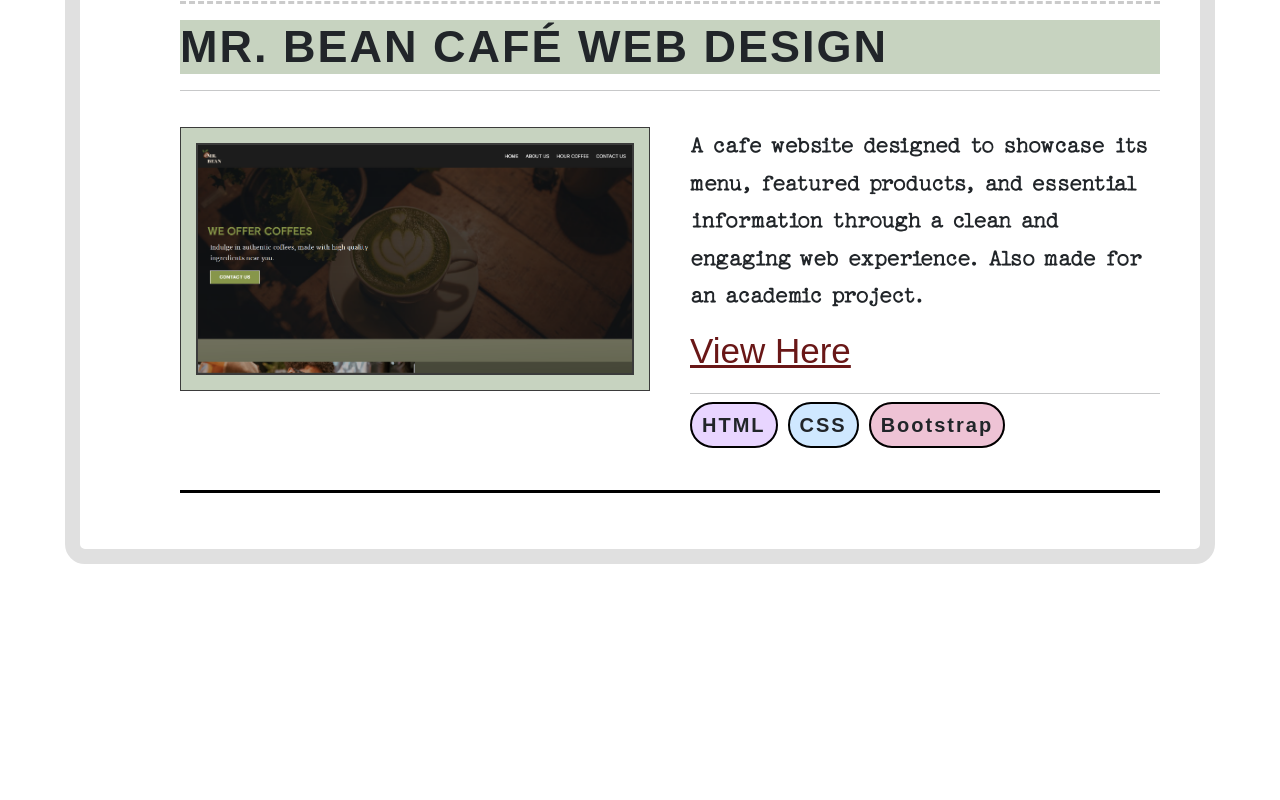
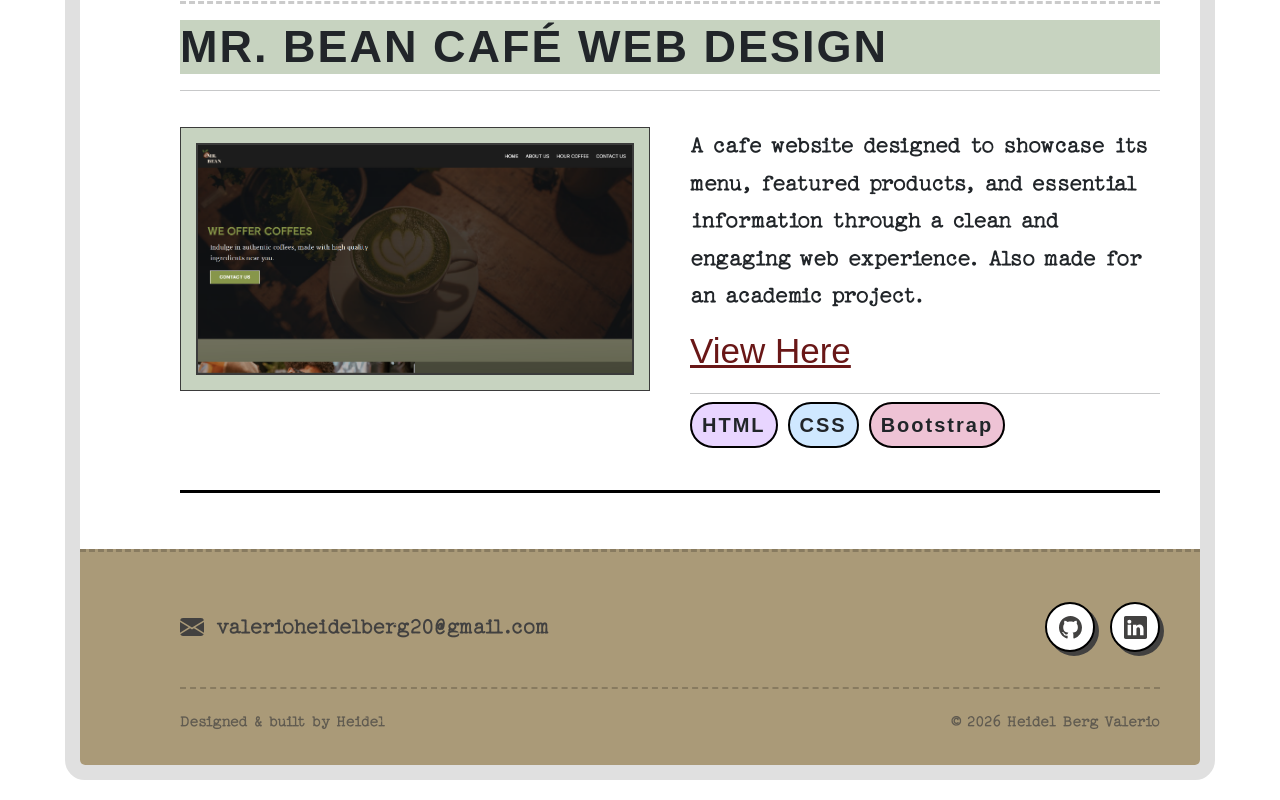
Before and after one commit to HeidelV/valerio-portfolio, a React (Vite) app: page / in a window 1280 px wide. Shown: the part 2687-3487 px from the top of the page. Before the commit the page ends 3271 px from the top, so only its background shows below. Built offline with nearby package versions, Linux system fonts and the light colour scheme; a web font is replaced by a local one.

Commit message:
CREATED THE FOOTER

```diff
--- a/src/App.jsx
+++ b/src/App.jsx
@@ -5,6 +5,7 @@ import { BrowserRouter, Routes, Route } from "react-router-dom";
 import Navbar from "./components/Navbar/Navbar.jsx";
 import Home from "./pages/Home/Home.jsx";
 import MyWorks from "./pages/myWorks/my-works.jsx";
+import Footer from "./components/Footer/Footer.jsx";
 
 function App() {
 
@@ -13,6 +14,7 @@ function App() {
       <Navbar />
       <Home />
       <MyWorks />
+      <Footer />
     </BrowserRouter>
   );
 }
--- /dev/null
+++ b/src/components/Footer/Footer.css
@@ -0,0 +1,104 @@
+.footer {
+    width: 100%;
+    padding: 50px 40px 30px 100px;
+    box-sizing: border-box;
+    background-color: #aa9a78;
+    border-top: 3px dashed rgba(0, 0, 0, 0.2);
+}
+
+.footer-content {
+    max-width: 1200px;
+    margin: 0 auto;
+}
+
+.footer-contact {
+    display: flex;
+    align-items: center;
+    justify-content: space-between;
+    gap: 30px;
+}
+
+.footer-email {
+    display: flex;
+    align-items: center;
+    gap: 12px;
+    font-family: "Jackwrite", sans-serif;
+    font-size: 24px;
+    color: #424140;
+    text-decoration: none;
+    transition: color 0.3s ease;
+}
+
+.footer-email:hover {
+    color: rgb(105, 23, 23);
+}
+
+.footer-socials {
+    display: flex;
+    align-items: center;
+    gap: 15px;
+}
+
+.footer-socials a {
+    width: 50px;
+    height: 50px;
+    display: flex;
+    justify-content: center;
+    align-items: center;
+    border: 2px solid #000;
+    border-radius: 50%;
+    background-color: #ffffff;
+    color: #424140;
+    font-size: 23px;
+    text-decoration: none;
+    box-shadow:
+        4px 4px 0 #424140;
+    transition:
+        transform 0.2s ease,
+        box-shadow 0.2s ease,
+        color 0.2s ease;
+}
+
+.footer-socials a:hover {
+    color: rgb(105, 23, 23);
+    transform: translate(2px, 2px);
+    box-shadow:
+        2px 2px 0 #424140;
+}
+
+.footer-divider {
+    width: 100%;
+    margin: 35px 0 20px;
+    border-top: 2px dashed rgba(0, 0, 0, 0.2);
+}
+
+.footer-bottom {
+    display: flex;
+    justify-content: space-between;
+    gap: 20px;
+    font-family: "Jackwrite", sans-serif;
+    font-size: 17px;
+    color: #424140;
+    opacity: 0.7;
+}
+
+@media (max-width: 768px) {
+    .footer {
+        padding: 40px 20px 25px;
+    }
+
+    .footer-contact {
+        flex-direction: column;
+        align-items: flex-start;
+    }
+
+    .footer-email {
+        font-size: 20px;
+    }
+
+    .footer-bottom {
+        flex-direction: column;
+        gap: 8px;
+        font-size: 15px;
+    }
+}
--- /dev/null
+++ b/src/components/Footer/Footer.jsx
@@ -0,0 +1,48 @@
+import "./Footer.css";
+import { BsGithub, BsLinkedin, BsEnvelopeFill } from "react-icons/bs";
+
+function Footer() {
+    return (
+        <footer className="footer">
+            <div className="footer-content">
+                <div className="footer-contact">
+                    <span
+                        className="footer-email"
+                    >
+                        <BsEnvelopeFill />
+                        valerioheidelberg20@gmail.com
+                    </span>
+
+                    <div className="footer-socials">
+                        <a
+                            href="https://github.com/HeidelV"
+                            target="_blank"
+                            rel="noopener noreferrer"
+                            aria-label="GitHub"
+                        >
+                            <BsGithub />
+                        </a>
+
+                        <a
+                            href="https://www.linkedin.com/in/heidel-berg-valerio-553bb8261/"
+                            target="_blank"
+                            rel="noopener noreferrer"
+                            aria-label="LinkedIn"
+                        >
+                            <BsLinkedin />
+                        </a>
+                    </div>
+                </div>
+
+                <div className="footer-divider"></div>
+
+                <div className="footer-bottom">
+                    <span>Designed & built by Heidel</span>
+                    <span>© 2026 Heidel Berg Valerio</span>
+                </div>
+            </div>
+        </footer>
+    );
+}
+
+export default Footer;
```
